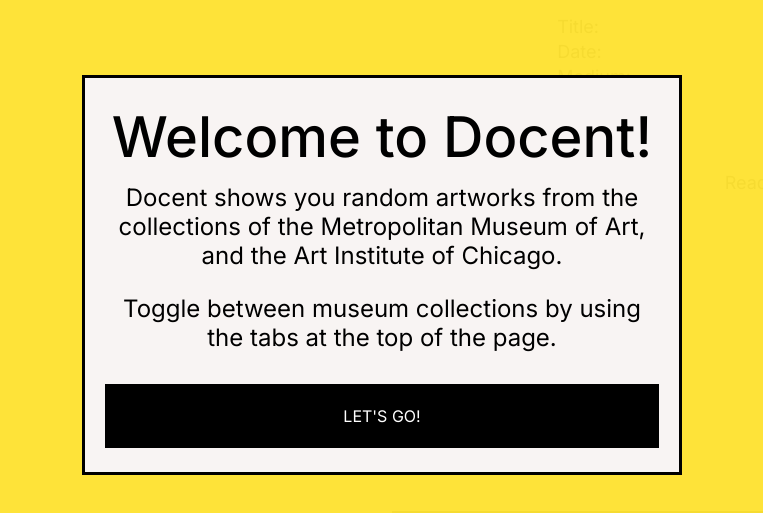
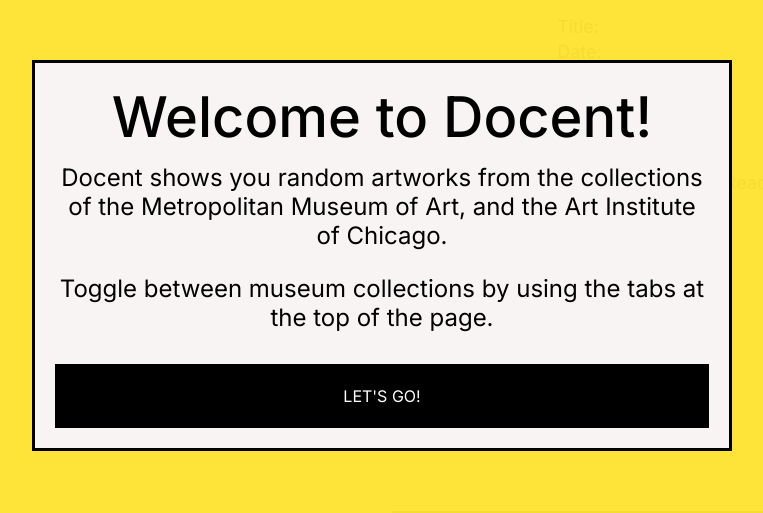
Before and after one commit to jsteigelman/docent-react, a React (Create React App) app: page / in a window 1280 px wide. Shown: the part 145-658 px from the top of the page, without its empty margins (258-1021 px from the left). Built offline with nearby package versions, Linux system fonts and the light colour scheme; no server answers.

Commit message:
updated modal ui

```diff
--- a/src/App.css
+++ b/src/App.css
@@ -178,12 +178,13 @@
   display: flex;
   flex-direction: column;
   justify-content: center;
-
   width: 100%;
   height: 100%;
 }
 
-
+.imageContainer:hover {
+  cursor: pointer;
+}
 
 .imageContainer img {
   max-height: 100%;
@@ -192,6 +193,16 @@
 
 .imageContainer img:hover {
   cursor: pointer;
+}
+
+.imageContainer--text {
+  color: black;
+  font-size: 16px;
+  text-align: center;
+  height: 100%;
+  display: flex;
+  justify-content: center;
+  align-items: center;
 }
 
 /* cataloging table */
@@ -264,6 +275,7 @@
   height: 100%;
   justify-content: center;
   position: absolute;
+  top: 0;
   width: 100%;
 }
 
@@ -275,10 +287,11 @@
   display: flex;
   flex-direction: column;
   justify-content: center;
-  height: 400px;
+  height: auto;
   padding: 20px;
   text-align: center;
-  width: 600px;
+  width: 80%;
+  max-width: 700px;
 }
 
 .modal__text h1 {
--- a/src/Components/ArtworkImage.js
+++ b/src/Components/ArtworkImage.js
@@ -26,7 +26,7 @@
 
   return (
     <div className="containerLeft" style={artworkImageStyle} onClick={() => setImageModal(!imageModal)}>
-        <div className="imageContainer--text"></div>
+      <div className="imageContainer--text"></div>
       <div className='imageContainer' style={imageContainerStyle}></div>
     </div>
   )
--- a/src/requests/metApi.js
+++ b/src/requests/metApi.js
@@ -5,6 +5,7 @@
 
   const metUrl = baseUrl.concat(artworkRecords)
 
+  const test = 'https://collectionapi.metmuseum.org/public/collection/v1/search?hasImages=true&q=painting'
 
   fetch(metUrl)
     .then((response) => response.json())
```
